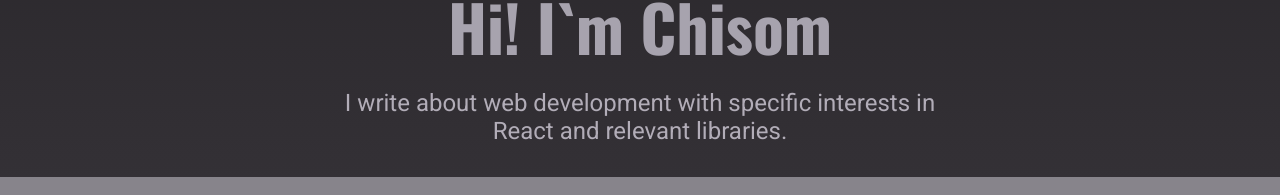
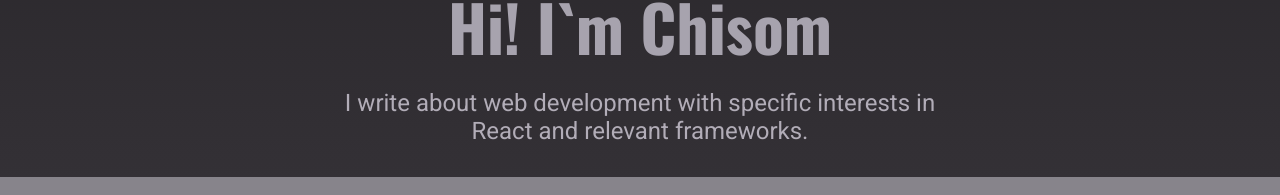
Before and after one commit to chisomije92/blog-project, a Next.js app: page / in a window 1280 px wide. Shown: the part 465-660 px from the top of the page. Built offline with nearby package versions, Linux system fonts and the light colour scheme.

Commit message:
Update readme

```diff
--- a/components/home-page/hero.js
+++ b/components/home-page/hero.js
@@ -15,7 +15,7 @@
       <h1>Hi! I`m Chisom</h1>
       <p>
         I write about web development with specific interests in React and
-        relevant libraries.
+        relevant frameworks.
       </p>
     </section>
   );
```
Also changed, not shown: 1 other file (tests, documents, lock files or other folders).
